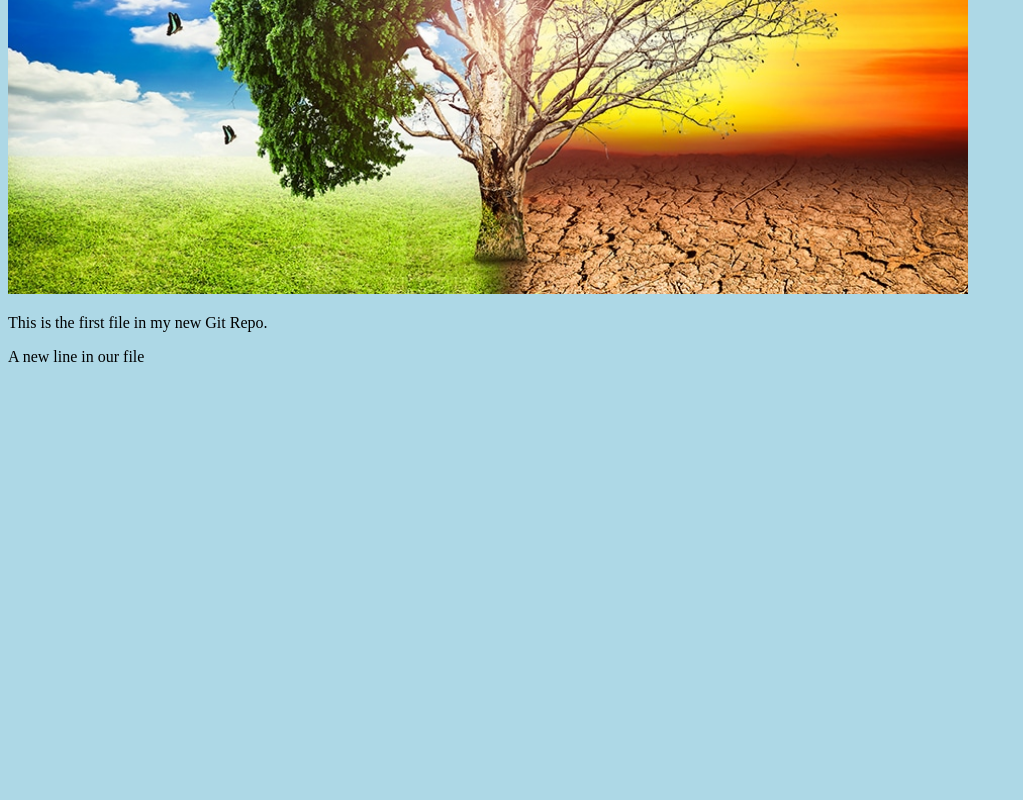
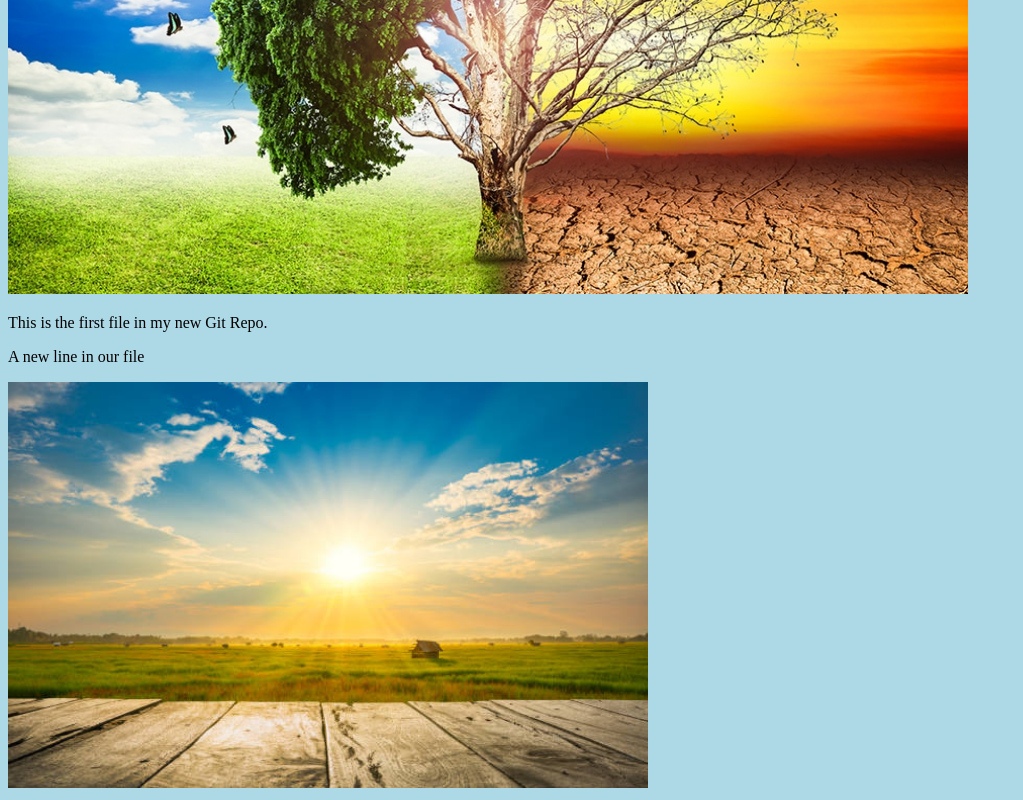
Before and after one commit to nathanielcobbinah/hello-world, a plain HTML site: page index.html in a window 1280 px wide. Shown: the part 351-1151 px from the top of the page, without its empty margins (0-1023 px from the left). Before the commit the page ends 800 px from the top, so only its background shows below. Drawn offline with Linux system fonts and the light colour scheme.

Commit message:
Added new image

```diff
--- a/index.html
+++ b/index.html
@@ -16,5 +16,7 @@
 
     <p>A new line in our file</p>
 
+    <img src="sunny.jpg" style="width: 100%; max-width: 640px" alt="">
+
 </body>
 </html>
```
Also changed, not shown: sunny.jpg (added).
